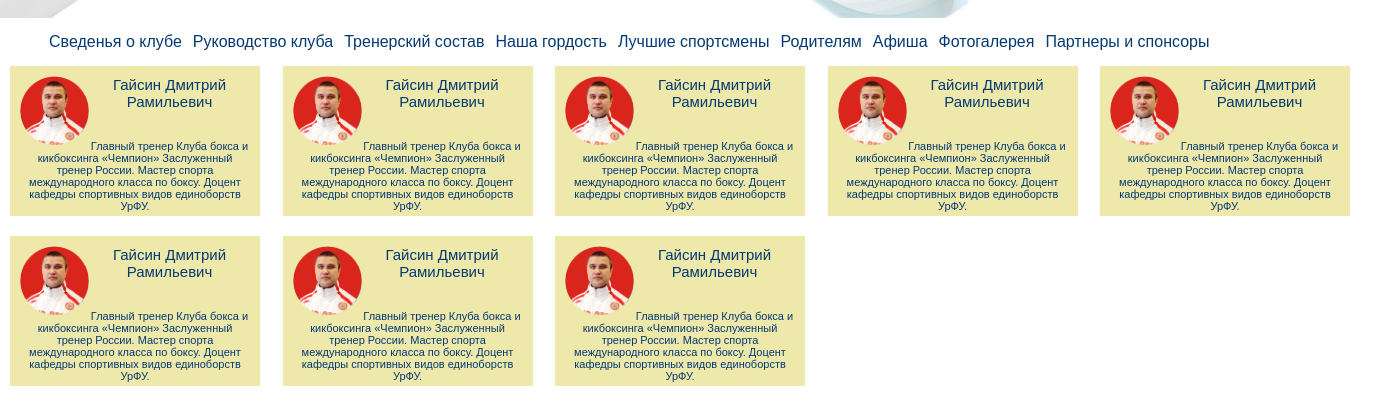
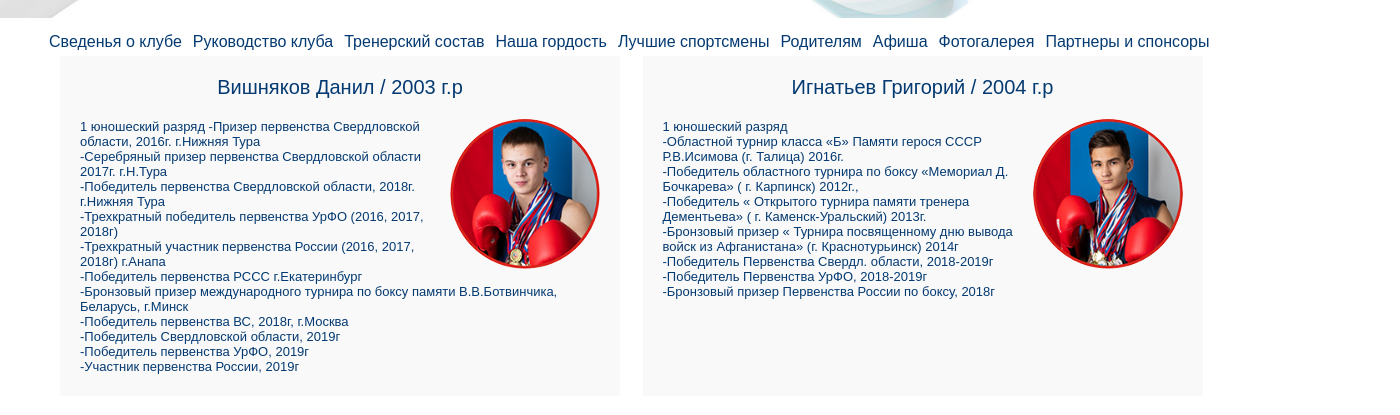
Before and after one commit to KonstantinLazarev80/konstantinlazarev80.github.io, a plain HTML site: page bestsportsman.html in a window 1280 px wide. Shown: the part 362-777 px from the top of the page, 1400 px wide, since content can reach past the window. Drawn offline with Linux system fonts and the light colour scheme.

Commit message:
added bestspor
создание блоков карт

```diff
--- a/assets/css/bestsportsman.css
+++ b/assets/css/bestsportsman.css
@@ -79,46 +79,47 @@ ul.menu li a:hover {
 }
 
 .site_conten {
-    height: 1000px;
-    width: 1400px;
+
+    height: 1500px;
+    width: 1200px;
     margin: 0 auto;
+}
+
+.site_conten .best {
+    display: inline-block;
+    overflow: hidden;
+    margin-bottom: 20px;
+    background:  #f9f9f9;
+    padding: 10px;
+    height: 320px;
+    width: 540px;
+    margin-left: 20px;
+
 
 }
 
-.site_conten img {
+.site_conten .best img {
+    float: right;
+    margin-right: 10px;
     border-radius: 50%;
-    width: 30%;
-    float: left;
+    width: 150px;
+}
+
+.site_conten .best h2 {
+    text-align: center;
+    font: 2em "Fira Sans", sans-serif;
+    color: rgb(4, 58, 114);
+    margin-bottom: 10px;
+    padding: 10px;
 
 }
 
-.best {
-    background-color: palegoldenrod;
-    display: inline-block;
-    border: orangered;
-    border-width: 15px;
+.site_conten .best p {
+    font: 1.3em "Fira Sans", sans-serif;
+    color: rgb(4, 58, 114);
+    text-align: left;
+    padding: 0;
     margin: 10px;
-    width: 230px;
-    height: 130px;
-    padding: 10px;
-}
-
-.site_conten h1 {
-    padding: 0 0 10px 0;
-    text-align: center;
-    font: 1.5em "Fira Sans", sans-serif;
-    color: rgb(4, 58, 114);
-    margin: 0 0 0 0;
-
-}
-
-.site_conten p {
-    padding: 20px 0 10px 0;
-    text-align: center;
-    font: 1.1em "Fira Sans", sans-serif;
-    color: rgb(4, 58, 114);
-    margin: 0 0 0 0;
-
 }
 
 .footer {
--- a/bestsportsman.html
+++ b/bestsportsman.html
@@ -14,10 +14,10 @@
 <body>
 	<div class="main">
 		<div class="header">
-			<div class="logo" >
-					<div class="text1" style="float: left;"><a href="main.html">НЕКОММЕРЧЕСКАЯ ОРГАНИЗАЦИЯ<br>
-							СВЕРДЛОВСКИЙ ОБЛАСТНОЙ КЛУБ БОКСА И КИКБОКСИНГА</a></div>
-					<div class="text" style="float: left;"><a href="main.html">ЧЕМПИОН</a></div>
+			<div class="logo">
+				<div class="text1" style="float: left;"><a href="main.html">НЕКОММЕРЧЕСКАЯ ОРГАНИЗАЦИЯ<br>
+						СВЕРДЛОВСКИЙ ОБЛАСТНОЙ КЛУБ БОКСА И КИКБОКСИНГА</a></div>
+				<div class="text" style="float: left;"><a href="main.html">ЧЕМПИОН</a></div>
 			</div>
 			<div class="menubar">
 				<ul class="menu">
@@ -36,68 +36,56 @@
 		</div>
 		<div class="site_conten">
 			<div div class="best">
-				<img src="assets/img/gasin.png">
-				<h1>Гайсин Дмитрий Рамильевич</h1>
-				<p>Главный тренер Клуба бокса и кикбоксинга «Чемпион»
-					Заслуженный тренер России.
-					Мастер спорта международного класса по боксу.
-					Доцент кафедры спортивных видов единоборств УрФУ.</p>
+				<h2>Вишняков Данил / 2003 г.р</h2>
+				<img src="assets/img/best1.png">
+				<p>1 юношеский разряд
+					-Призер первенства Свердловской области, 2016г. г.Нижняя Тура<br>
+					-Серебряный призер первенства Свердловской области 2017г. г.Н.Тура<br>
+					-Победитель первенства Свердловской области, 2018г. г.Нижняя Тура<br>
+					-Трехкратный победитель первенства УрФО (2016, 2017, 2018г)<br>
+					-Трехкратный участник первенства России (2016, 2017, 2018г) г.Анапа<br>
+					-Победитель первенства РССС г.Екатеринбург<br>
+					-Бронзовый призер международного турнира по боксу
+					памяти В.В.Ботвинчика, Беларусь, г.Минск<br>
+					-Победитель первенства ВС, 2018г, г.Москва<br>
+					-Победитель Свердловской области, 2019г<br>
+					-Победитель первенства УрФО, 2019г<br>
+					-Участник первенства России, 2019г<br></p>
 			</div>
-			<div div class="best">
-				<img src="assets/img/gasin.png">
-				<h1>Гайсин Дмитрий Рамильевич</h1>
-				<p>Главный тренер Клуба бокса и кикбоксинга «Чемпион»
-					Заслуженный тренер России.
-					Мастер спорта международного класса по боксу.
-					Доцент кафедры спортивных видов единоборств УрФУ.</p>
+			<div class="best">
+
+				<h2>Игнатьев Григорий / 2004 г.р</h2><img src="assets/img/best2.png">
+				<p>1 юношеский разряд<br>
+					-Областной турнир класса «Б» Памяти герося СССР
+					Р.В.Исимова (г. Талица) 2016г.<br>
+					-Победитель областного турнира по боксу «Мемориал
+					Д. Бочкарева» ( г. Карпинск) 2012г.,<br>
+					-Победитель « Открытого турнира памяти тренера
+					Дементьева» ( г. Каменск-Уральский) 2013г.<br>
+					-Бронзовый призер « Турнира посвященному дню
+					вывода войск из Афганистана» (г. Краснотурьинск) 2014г<br>
+					-Победитель Первенства Свердл. области, 2018-2019г<br>
+					-Победитель Первенства УрФО, 2018-2019г<br>
+					-Бронзовый призер Первенства России по боксу, 2018г<br></p>
+
 			</div>
-			<div div class="best">
-				<img src="assets/img/gasin.png">
-				<h1>Гайсин Дмитрий Рамильевич</h1>
-				<p>Главный тренер Клуба бокса и кикбоксинга «Чемпион»
-					Заслуженный тренер России.
-					Мастер спорта международного класса по боксу.
-					Доцент кафедры спортивных видов единоборств УрФУ.</p>
+			<div class="best">
+				<h2>Исраелян Арташ /2004г.р.</h2><img src="assets/img/best3.png">
+				<p>1 юношеский разряд<br>
+					Победитель турниров 2018-2019г..<br></p>
 			</div>
-			<div div class="best">
-				<img src="assets/img/gasin.png">
-				<h1>Гайсин Дмитрий Рамильевич</h1>
-				<p>Главный тренер Клуба бокса и кикбоксинга «Чемпион»
-					Заслуженный тренер России.
-					Мастер спорта международного класса по боксу.
-					Доцент кафедры спортивных видов единоборств УрФУ.</p>
+			<div class="best">
+				<h2>Манукян Саргис / 2004г.р.</h2><img src="assets/img/best4.png">
+				<p>1 разряд по боксу<br>
+					-Победитель первенства Свердловской области 2018г, г.Нижняя Тура<br>
+					-Призер первенства УрФО 2018г, г.Нягань<br>
+					-Бронзовый призер первенства Свердловской области 2019г<br>
+					-Бронзовый призер первенства УрФО 2019г<br></p>
 			</div>
-			<div div class="best">
-				<img src="assets/img/gasin.png">
-				<h1>Гайсин Дмитрий Рамильевич</h1>
-				<p>Главный тренер Клуба бокса и кикбоксинга «Чемпион»
-					Заслуженный тренер России.
-					Мастер спорта международного класса по боксу.
-					Доцент кафедры спортивных видов единоборств УрФУ.</p>
-			</div>
-			<div div class="best">
-				<img src="assets/img/gasin.png">
-				<h1>Гайсин Дмитрий Рамильевич</h1>
-				<p>Главный тренер Клуба бокса и кикбоксинга «Чемпион»
-					Заслуженный тренер России.
-					Мастер спорта международного класса по боксу.
-					Доцент кафедры спортивных видов единоборств УрФУ.</p>
-			</div>
-			<div div class="best">
-				<img src="assets/img/gasin.png">
-				<h1>Гайсин Дмитрий Рамильевич</h1>
-				<p>Главный тренер Клуба бокса и кикбоксинга «Чемпион»
-					Заслуженный тренер России.
-					Мастер спорта международного класса по боксу.
-					Доцент кафедры спортивных видов единоборств УрФУ.</p>
-			</div>
-			<div div class="best">
-				<img src="assets/img/gasin.png">
-				<h1>Гайсин Дмитрий Рамильевич</h1>
-				<p>Главный тренер Клуба бокса и кикбоксинга «Чемпион»
-					Заслуженный тренер России.
-					Мастер спорта международного класса по боксу.
-					Доцент кафедры спортивных видов единоборств УрФУ.</p>
+			<div class="best">
+				<h2>Юсупов Марат / 2003 г.р.</h2><img src="assets/img/best5.png">
+				<p> Победитель областного турнира по боксу «Мемориал Д.Бочкарева» 2012г. г.Карпинск<br>
+					Серебряный призер турнира «Зимние каникулы» 2014г. г.Екатеринбург<br></p>
 			</div>
 		</div>
 		<div class="footer">
```
Also changed, not shown: assets/img/best1.png (added), assets/img/best2.png (added), assets/img/best3.png (added), assets/img/best4.png (added), assets/img/best5.png (added).
